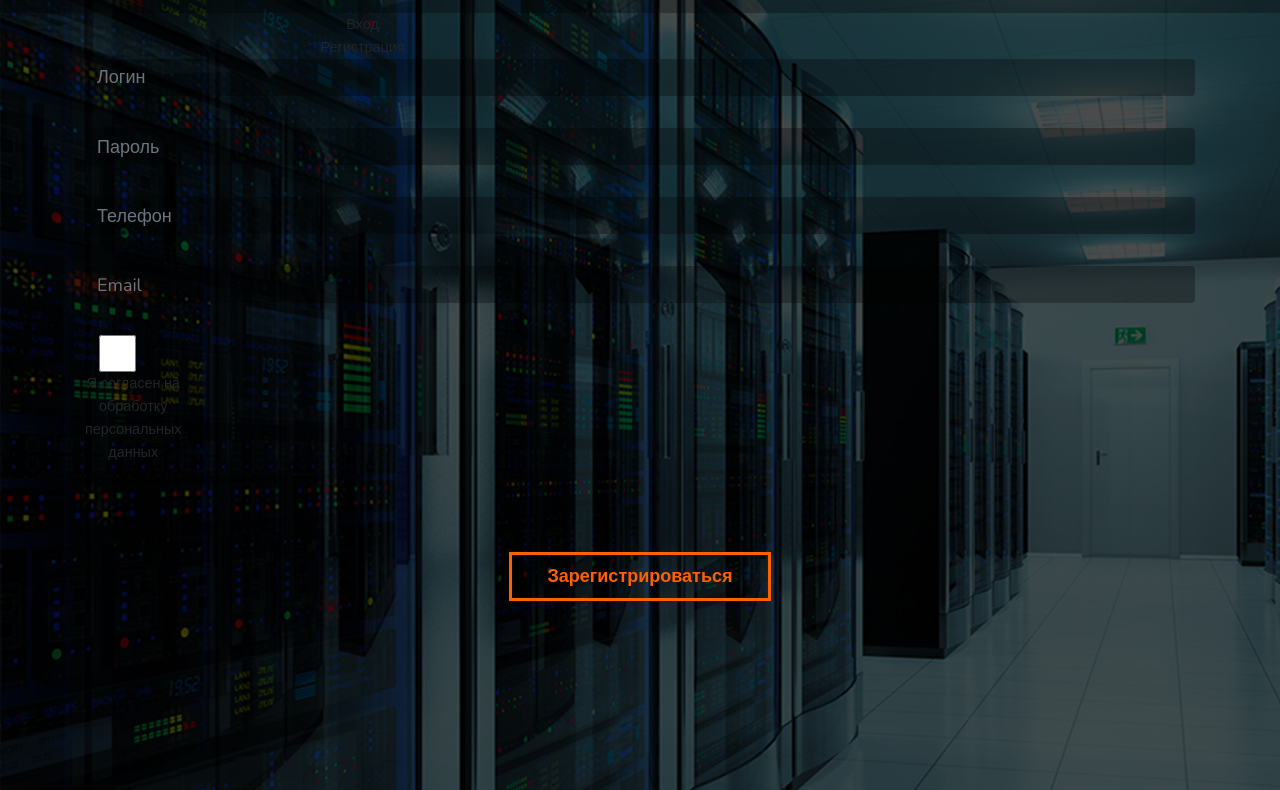
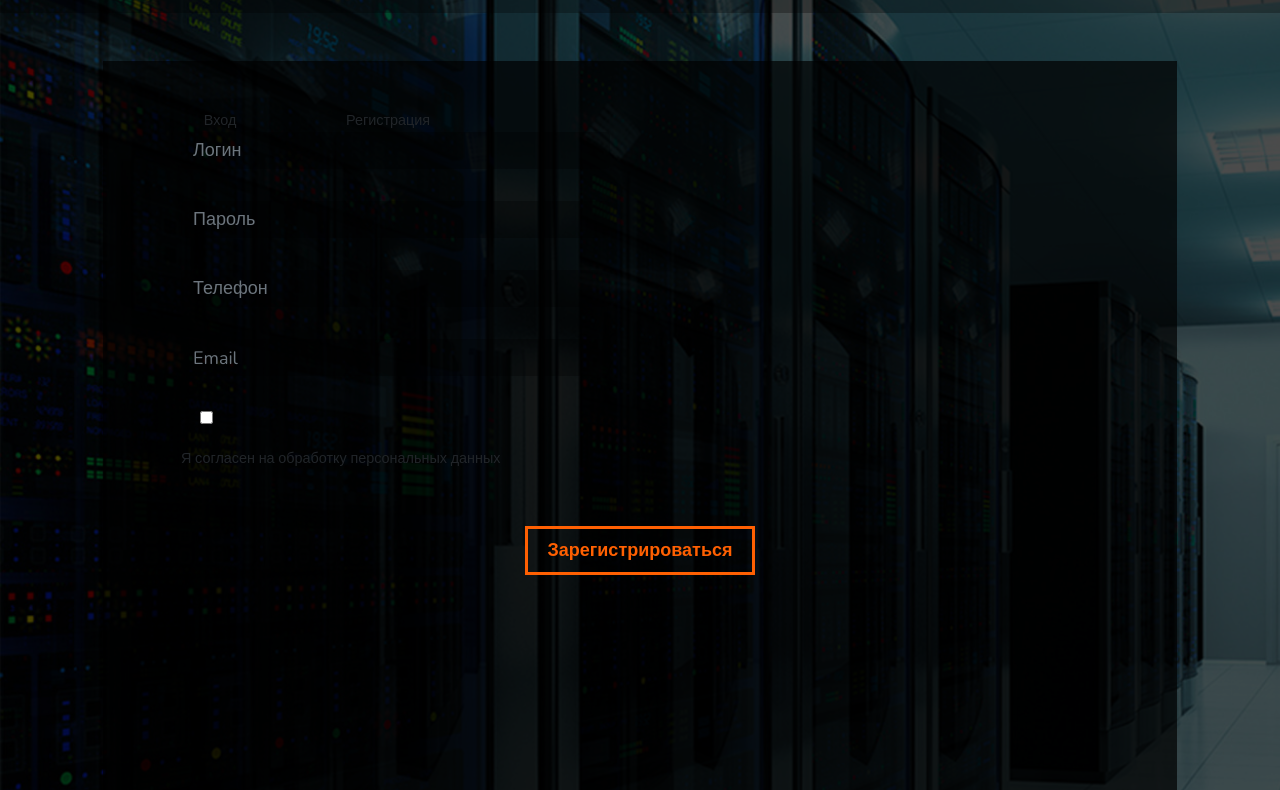
Before and after one commit to kigor1998/S-P, a plain HTML site: page index_pages/page_001.html in a window 1280 px wide. Shown: the part 75-865 px from the top of the page. Drawn offline with nearby package versions, Linux system fonts and the light colour scheme.

Commit message:
create page 001 commit 2

```diff
--- a/index_pages/page_001.html
+++ b/index_pages/page_001.html
@@ -29,12 +29,17 @@
                     </nav>
                 </div>
             </div>
-        <div class="container-fluid p-0">
-            <div class="container">
+            <div class="content">
+                <div class="container-fluid text-center">
+                    <div class="container p-5">
                         <div class="row">
-                    <div class="col-12 text-center">
+                            <div class="container p-5 dark-bg-page-001 text-center">
+
                                 <div class="row">
                                     <div class="col-12">
+                                        <div class="row">
+                                            <div class="col-4">
+                                                <div class="row">
                                                     <div class="col-6">
                                                         Вход
                                                     </div>
@@ -43,6 +48,15 @@
                                                     </div>
                                                 </div>
                                             </div>
+                                        </div>
+                                    </div>
+                                </div>
+
+                                <div class="row">
+                                    <div class="container text-center">
+                                        <div class="col-6">
+                                            <div class="col-12">
+
                                                 <div class="row">
                                                     <div class="col-12">
                                                         <div class="row">
@@ -65,10 +79,20 @@
                                                                 <input class="form-control data-input" name="email" type="email" placeholder="Email">
                                                             </div>
                                                         </div>
+                                                    </div>
+                                                </div>
+
                                                 <div class="row">
-                                    <div class="form-group col-1 pb-3">
-                                        <input class="form-control data-input" id="personal_data" name="personal_data" type="checkbox">
+                                                    <div class="col-12">
+                                                        <div class="col-1 pb-3 pr-0">
+                                                            <input class="data-input" id="personal_data" name="personal_data" type="checkbox">
+                                                        </div>
+                                                        <div class="col-11 text-left pl-0">
                                                             <label for="personal_data">Я согласен на обработку персональных данных</label>
+                                                        </div>
+                                                    </div>
+                                                </div>
+
                                             </div>
                                         </div>
                                     </div>
@@ -83,6 +107,8 @@
                                         </div>
                                     </div>
                                 </div>
+
+                            </div>
                         </div>
                     </div>
                 </div>
```
Lines whose indentation alone changed are shown as unchanged.
